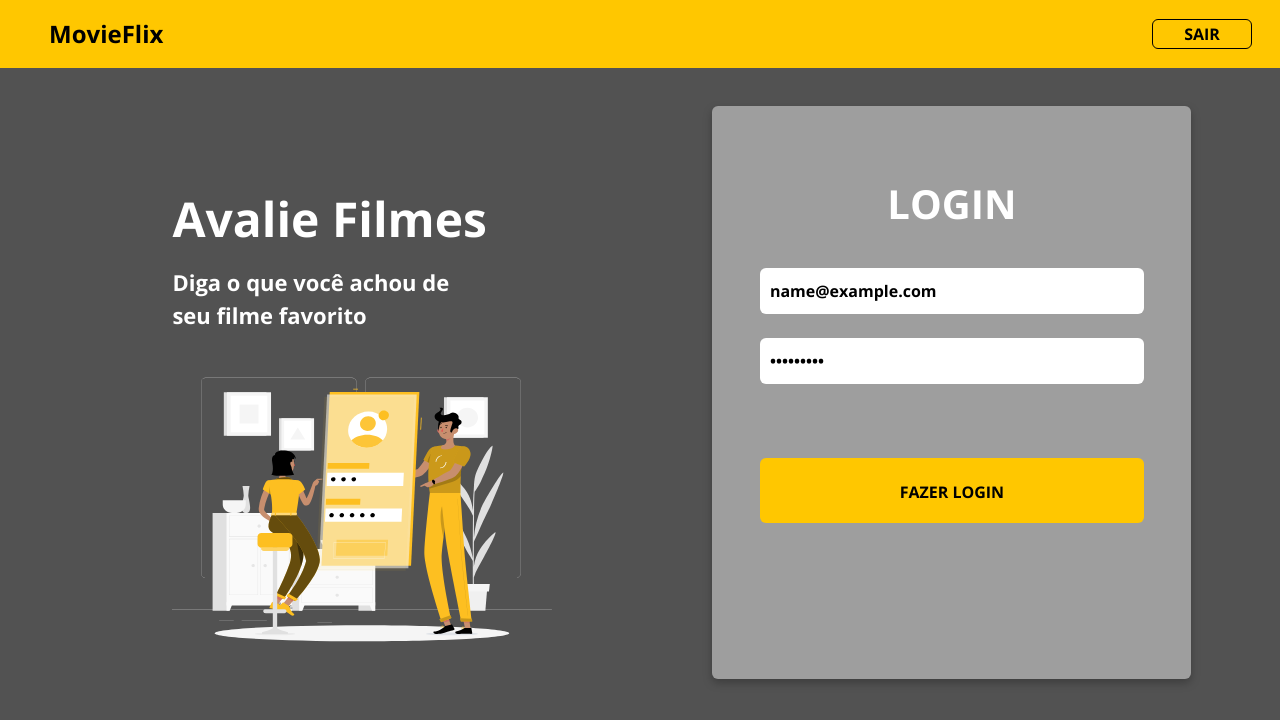
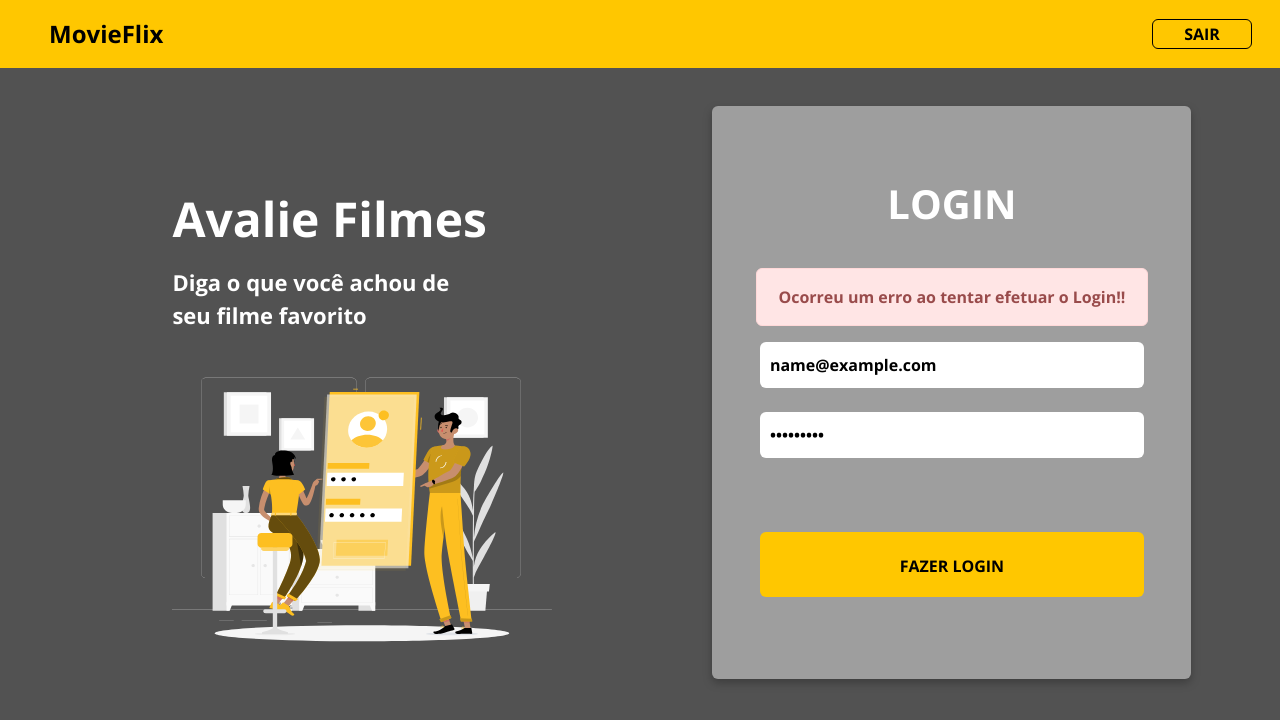
Before and after one commit to KEENNEEDYY/MovieFlix-frontweb, a React (Create React App) app: page / in a window 1280 px wide. Both pictures are taken after typing "name@example.com", "Sample123" into the empty fields and a click on the button "FAZER LOGIN". Shown: the top 720 px of the page. Built offline with nearby package versions, Linux system fonts and the light colour scheme; no server answers.

Commit message:
Login Error handing and Saving auth data to localStorange

```diff
--- a/src/assets/styles/custom.scss
+++ b/src/assets/styles/custom.scss
@@ -1,5 +1,6 @@
 $theme-colors:(
     'primary': #FFC700,
+    'danger': #ff7d7d
 );
 
 $navbar-padding-y: 0px;
--- a/src/pages/Home/Login/index.tsx
+++ b/src/pages/Home/Login/index.tsx
@@ -1,6 +1,8 @@
 import Button from 'components/Button';
+import { useState } from 'react';
 import { useForm } from 'react-hook-form';
 import { requestBackendLogin } from 'util/requests';
+import { getAuthData, saveAuthData } from 'util/storange';
 import './styles.css';
 
 type FormData = {
@@ -10,22 +12,30 @@ type FormData = {
 
 const Login = () => {
 
+    const [hasError, setHasError] = useState(false);
+
     const { register, handleSubmit } = useForm<FormData>();
 
     const onSubmit = (formData : FormData) => {
-        console.log(formData);
         requestBackendLogin(formData)
         .then(response => {
-            console.log('SUCESSO', response);
+            saveAuthData(response.data);
+            console.log("TOKEN GERADO =",getAuthData().access_token);
+            setHasError(false);
         })
         .catch( error => {
-            console.log('ERRO',error);
+            setHasError(true);
         });
     };
 
     return(
         <div className="base-card">
             <h1>Login</h1>
+            { hasError &&
+                <div className="alert alert-danger">
+                    Ocorreu um erro ao tentar efetuar o Login!!
+                </div>
+            }
             <form onSubmit={handleSubmit(onSubmit)}>
                 <div className="mb-4">
                     <input
--- a/src/pages/Home/Login/styles.css
+++ b/src/pages/Home/Login/styles.css
@@ -4,6 +4,11 @@
     height: 464px;
     margin: 11px 11px;
     text-align: center;
+}
+
+.alert-danger{
+    margin-left: 3.4vw;
+    margin-right: 3.4vw;
 }
 
 .base-card h1{
--- /dev/null
+++ b/src/util/storange.ts
@@ -0,0 +1,19 @@
+type LoginResponse = {
+    access_token: string;
+    token_type: string;
+    expires_in: number;
+    scope: string;
+    userFirstNme: string;
+    userId:number;
+}
+
+const tokenKey = 'authData';
+
+export const saveAuthData = (obj: LoginResponse) => {
+    localStorage.setItem(tokenKey, JSON.stringify(obj))
+}
+
+export const getAuthData = () =>{
+    const str = localStorage.getItem(tokenKey) ?? "{}";
+    return JSON.parse(str) as LoginResponse;
+}
```
